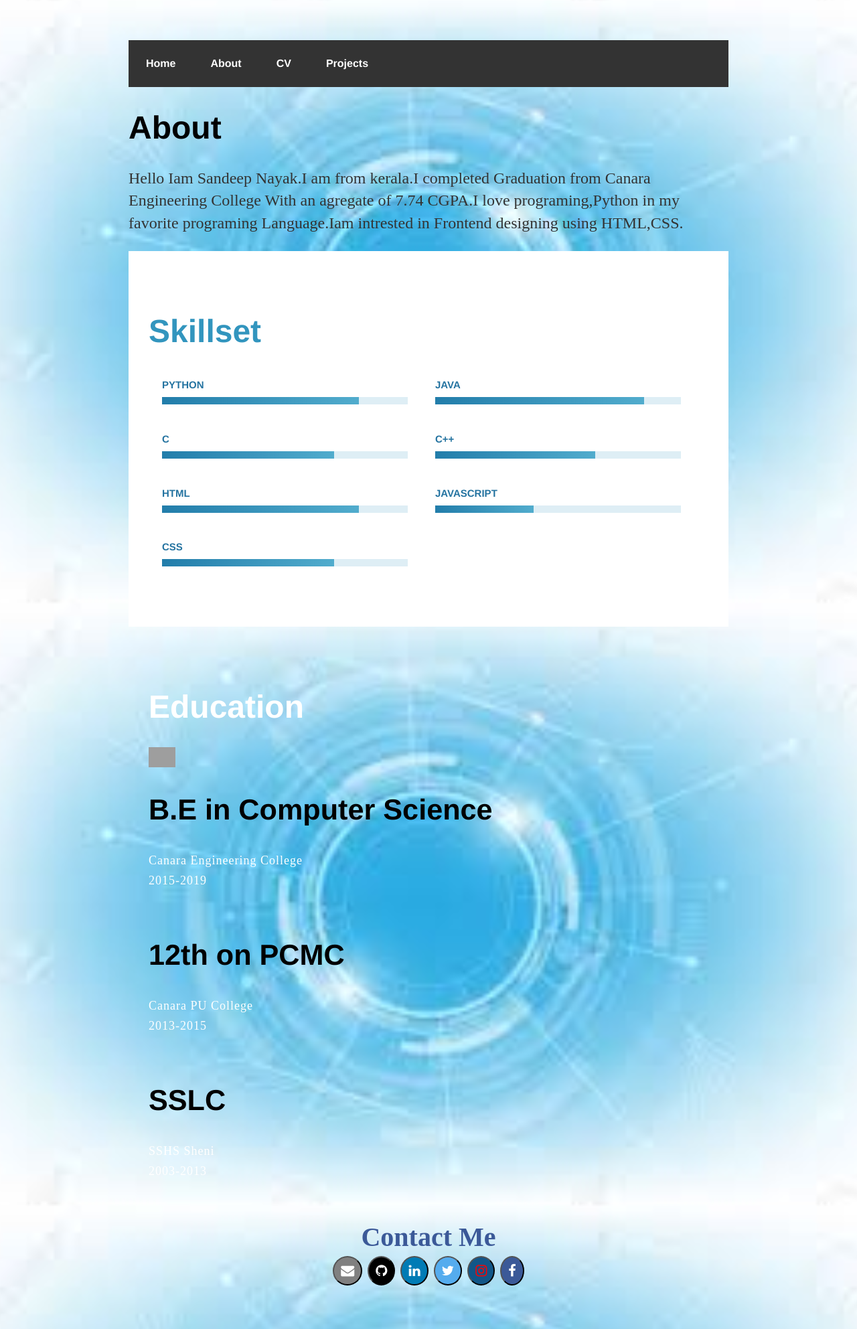
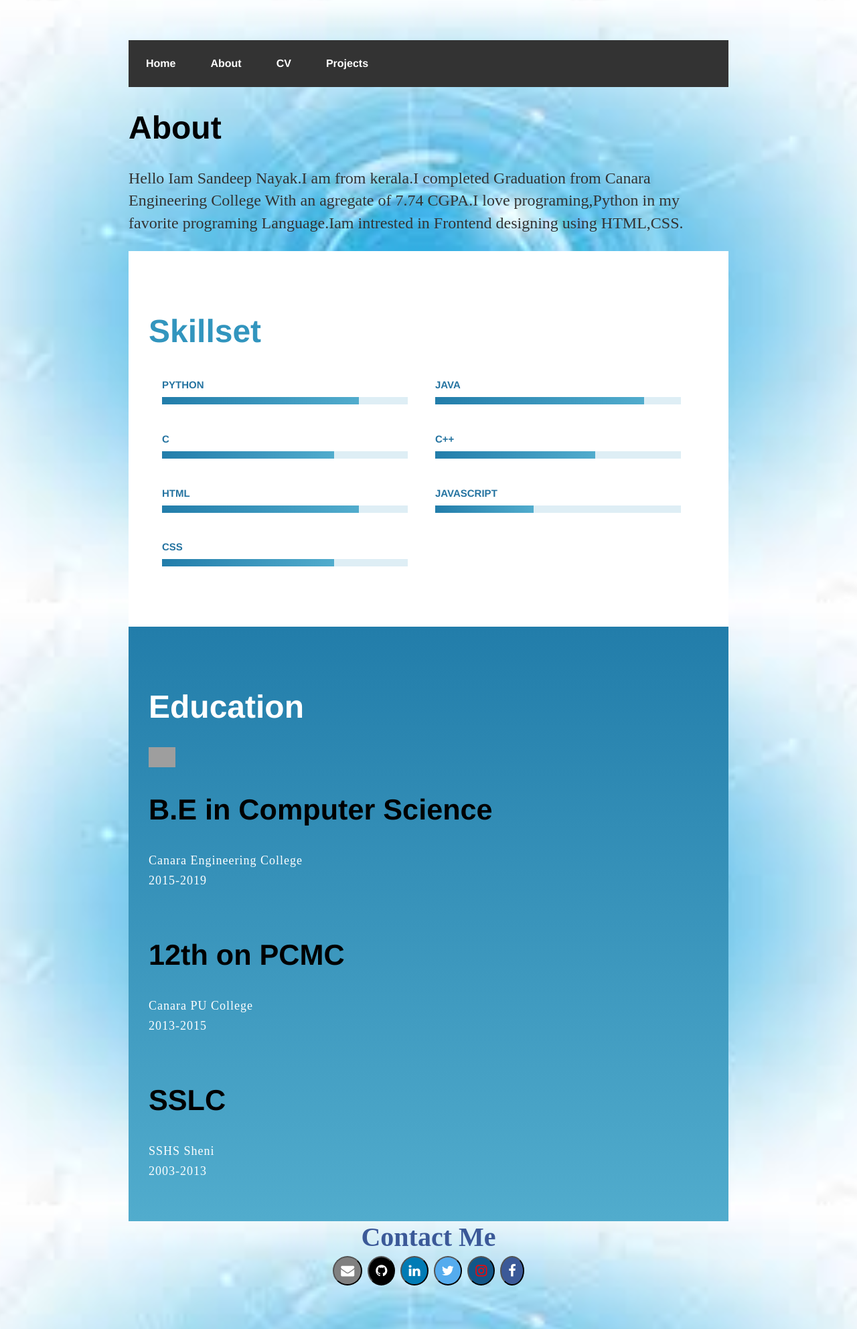
Before and after one commit to sandeepnayaks/sandeepnayaks.github.io, a Jekyll site: the page built from about/index.html, in a window 1280 px wide. Shown: the whole page at 67% size. Built offline with Jekyll 4.4.1, drawn with Linux system fonts in a browser that asks for light colours; grey boxes are pictures that could not be loaded.

Commit message:
Update main.css

```diff
--- a/css/main.css
+++ b/css/main.css
@@ -215,6 +215,17 @@
   font-size: 15px;
   margin-bottom: 10px;
 }
+.blue-bg > .section-content{
+  /* background-color: #3295be; */
+  background: rgba(34,125,170,1);
+  background: -moz-linear-gradient(top, rgba(34,125,170,1) 0%, rgba(81,172,205,1) 100%);
+  background: -webkit-gradient(left top, left bottom, color-stop(0%, rgba(34,125,170,1)), color-stop(100%, rgba(81,172,205,1)));
+  background: -webkit-linear-gradient(top, rgba(34,125,170,1) 0%, rgba(81,172,205,1) 100%);
+  background: -o-linear-gradient(top, rgba(34,125,170,1) 0%, rgba(81,172,205,1) 100%);
+  background: -ms-linear-gradient(top, rgba(34,125,170,1) 0%, rgba(81,172,205,1) 100%);
+  background: linear-gradient(to bottom, rgba(34,125,170,1) 0%, rgba(81,172,205,1) 100%);
+  filter: progid:DXImageTransform.Microsoft.gradient( startColorstr='#227daa', endColorstr='#51accd', GradientType=0 );
+}
 
 .main-section > .section-content {
   display: table-cell;
```
